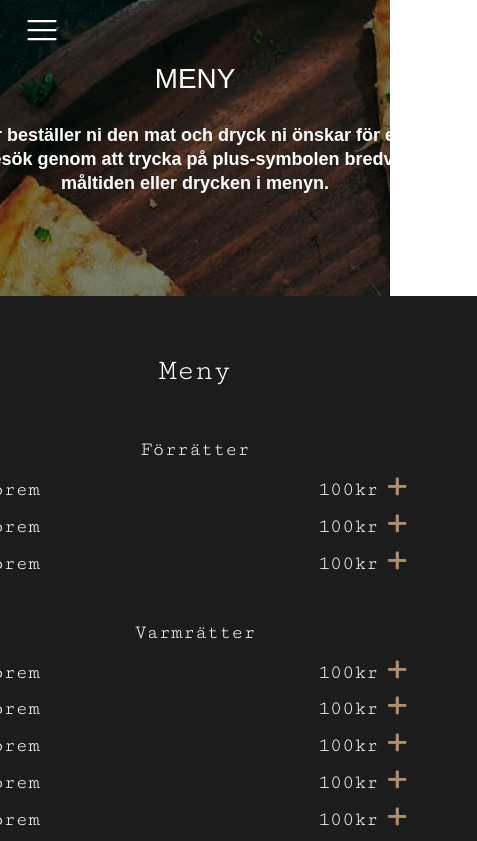
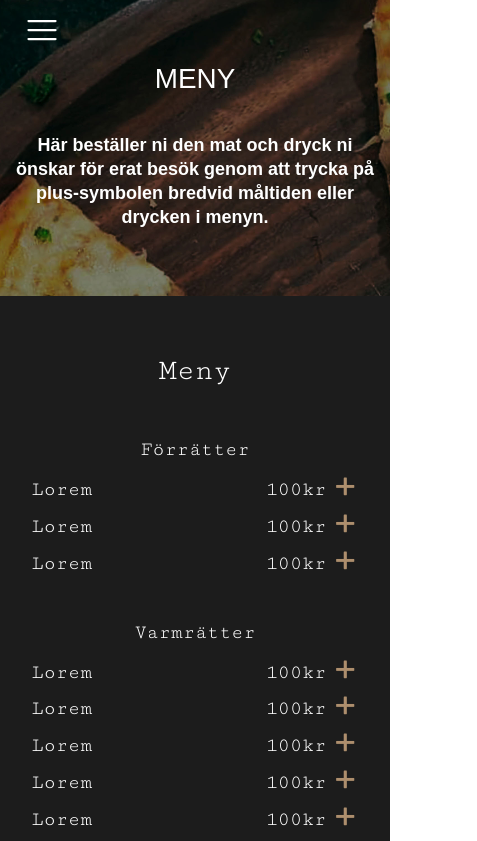
Before and after one commit to AlexanderAvernas/Grupp5-project, a Vue app: page /ordering in a window 390 px wide. Shown: the top 841 px of the page, 477 px wide, since content can reach past the window. Built offline with nearby package versions, Linux system fonts and the light colour scheme; a web font is replaced by a local one.

Commit message:
Styling fix

```diff
--- a/src/components/OrderMenu.vue
+++ b/src/components/OrderMenu.vue
@@ -108,4 +108,9 @@ border: 0;
     margin-left: 8px;
 }
 
+@media only screen and (max-width: 564px) {
+.menu-container {
+    width: 100%;
+}
+}
 </style>
--- a/src/components/OrderNote.vue
+++ b/src/components/OrderNote.vue
@@ -39,4 +39,9 @@
     padding: 0;
 }
 
+@media only screen and (max-width: 446px) {
+.order-container {
+    width: 100%;
+}
+}
 </style>
--- a/src/views/FoodOrderingView.vue
+++ b/src/views/FoodOrderingView.vue
@@ -32,8 +32,6 @@ import OrderMenu from "../components/OrderMenu.vue";
 .ordering-background {
     background-image: url("../assets/pics/menu_page.jpg");
     background-position: top center;
-
-
     background-size: cover;
     background-attachment: fixed;
 }
@@ -124,6 +122,17 @@ import OrderMenu from "../components/OrderMenu.vue";
     flex-direction: column;
     align-items: center;
 }
+}
 
+@media only screen and (max-width: 499px) {
+
+#description{
+    width: auto;
+    padding: 10px;
+}
+
+.ordering-setup > p {
+    width: auto;
+}
 }
 </style>
```
Lines whose indentation alone changed are shown as unchanged.
